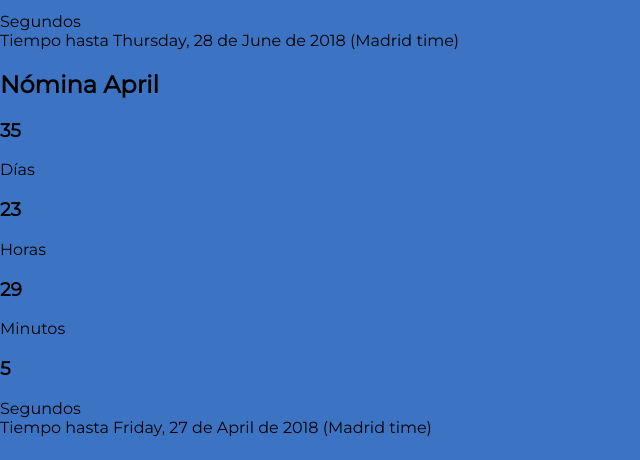
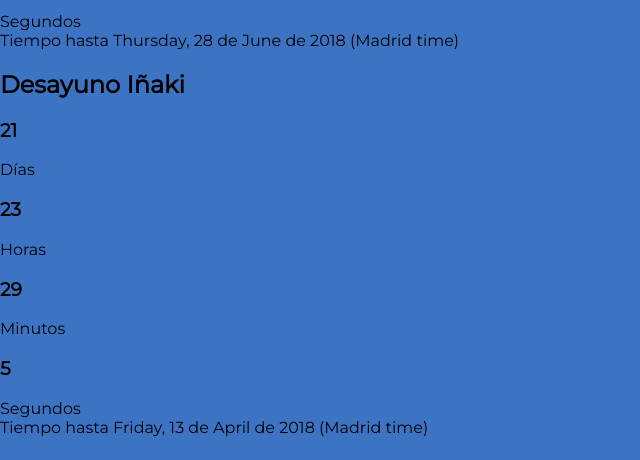
Before and after one commit to gabrielseco/timers, a React app: page / in a window 1280 px wide. Shown: the part 337-797 px from the top of the page, without its empty margins (0-640 px from the left). Built offline with nearby package versions, Linux system fonts and the light colour scheme.

Commit message:
chore: Change second Countdown

```diff
--- a/src/containers/App/timers.js
+++ b/src/containers/App/timers.js
@@ -1,12 +1,17 @@
-import LuxonDate from './../../utils/luxon-date';
-
-const getMonth = date => {
+/* import LuxonDate from './../../utils/luxon-date';
+ */
+/* const getMonth = date => {
   const luxon = new LuxonDate(date);
   const month = luxon.getMonth();
   return month.slice(0, 1).toUpperCase() + month.slice(1);
-};
+}; */
 
-const datePayment = new Date(2018, 3, 27, 10, 0, 0);
+/* const datePayment = new Date(2018, 3, 27, 10, 0, 0); */
+
+/* const normalPayment = {
+  title: `Nómina ${getMonth(datePayment)}`,
+  date: datePayment
+}; */
 
 const timers = [
   {
@@ -14,8 +19,8 @@ const timers = [
     date: new Date(2018, 5, 28, 10, 0, 0)
   },
   {
-    title: `Nómina ${getMonth(datePayment)}`,
-    date: datePayment
+    title: `Desayuno Iñaki`,
+    date: new Date(2018, 3, 13, 10, 0, 0)
   }
 ];
 
```
